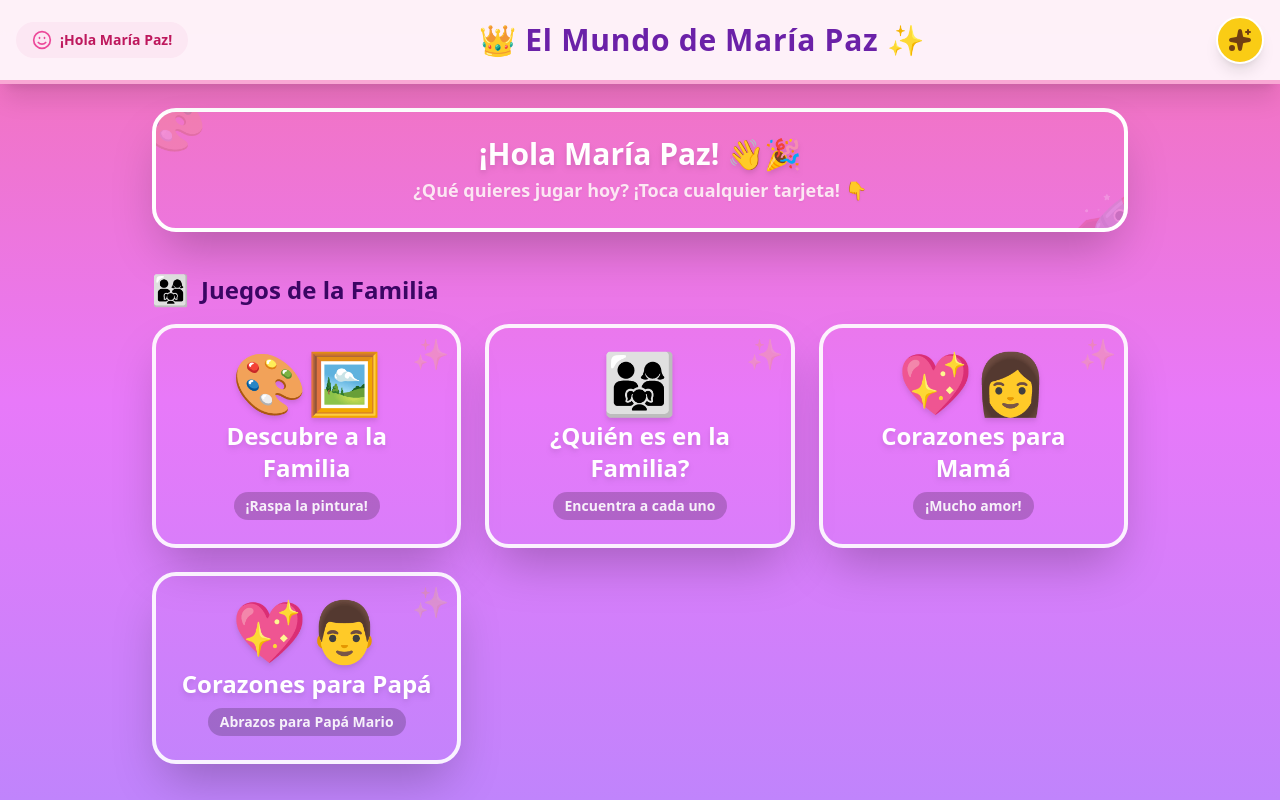
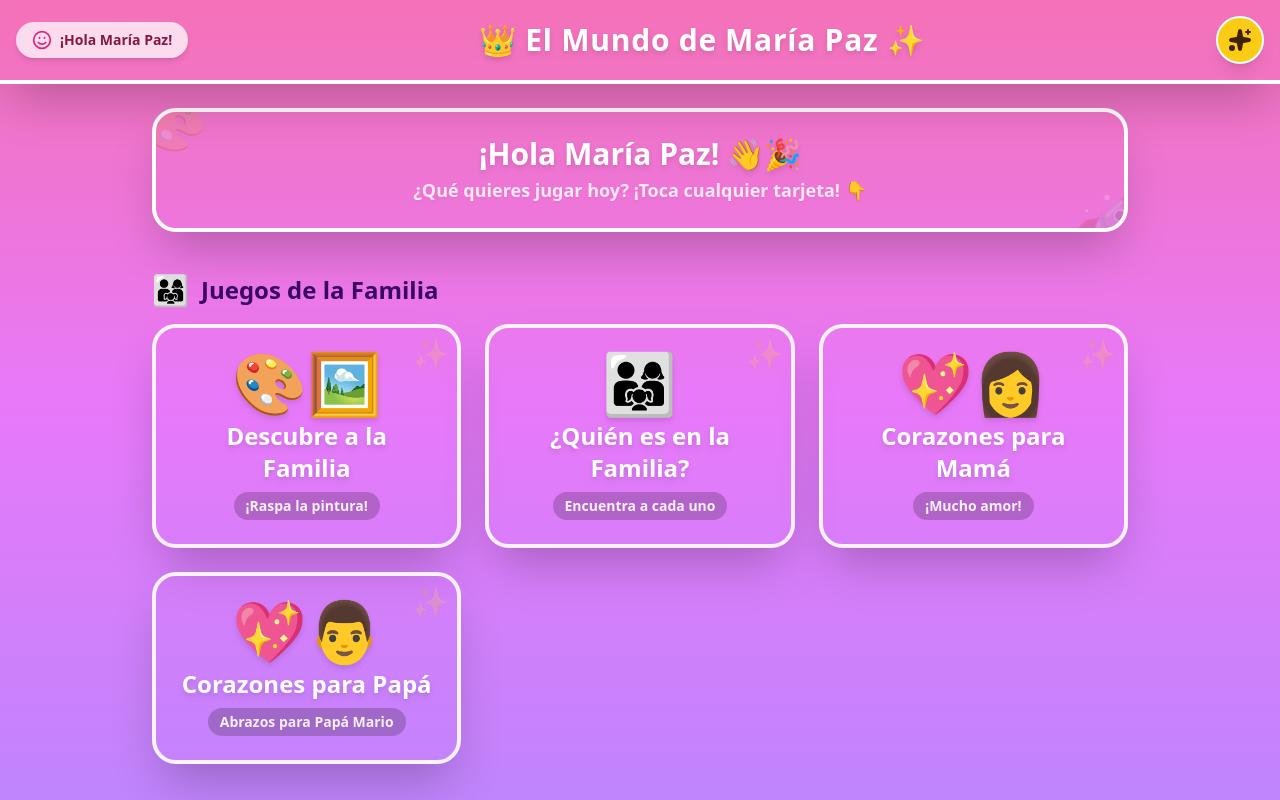
Before and after one commit to mariomarquesto/ElMundoDeMariaPaz, a React (Vite) app: page / in a window 1280 px wide. Shown: the top 800 px of the page. Built offline with nearby package versions, Linux system fonts and the light colour scheme.

Commit message:
subiendo Header

```diff
--- a/src/components/common/Header.jsx
+++ b/src/components/common/Header.jsx
@@ -3,27 +3,27 @@ import { Home, Sparkles, Smile } from 'lucide-react';
 
 export default function Header({ juegoActual, setJuegoActual, playSoundEffect, lanzarFiesta }) {
   return (
-    <header className="p-4 bg-white/90 backdrop-blur-md shadow-xl flex justify-between items-center sticky top-0 z-40 border-b-4 border-pink-300">
+    <header className="p-4 bg-linear-to-r from-pink-600 via-rose-500 to-fuchsia-600 backdrop-blur-md shadow-2xl flex justify-between items-center sticky top-0 z-40 border-b-4 border-white text-white">
       {juegoActual !== 'menu' ? (
         <button
           onClick={() => { setJuegoActual('menu'); playSoundEffect('pop'); }}
-          className="flex items-center gap-2 bg-linear-to-r from-pink-500 to-rose-500 text-white font-black text-lg px-5 py-2.5 rounded-full shadow-lg hover:scale-105 active:scale-95 transition border-2 border-white cursor-pointer"
+          className="flex items-center gap-2 bg-linear-to-r from-purple-600 to-pink-500 text-white font-black text-lg px-5 py-2.5 rounded-full shadow-lg hover:scale-105 active:scale-95 transition border-2 border-white cursor-pointer"
         >
           <Home className="w-6 h-6" /> Menú
         </button>
       ) : (
-        <div className="flex items-center gap-2 bg-pink-100 text-pink-700 px-4 py-2 rounded-full font-black text-sm">
-          <Smile className="w-5 h-5 text-pink-500" /> ¡Hola María Paz!
+        <div className="flex items-center gap-2 bg-pink-100/90 text-pink-900 px-4 py-2 rounded-full font-black text-sm shadow-md">
+          <Smile className="w-5 h-5 text-pink-600" /> ¡Hola María Paz!
         </div>
       )}
 
-      <h1 className="text-xl sm:text-2xl md:text-3xl font-black text-purple-800 tracking-wide text-center drop-shadow-xs flex items-center gap-2">
+      <h1 className="text-xl sm:text-2xl md:text-3xl font-black text-white tracking-wide text-center drop-shadow-md flex items-center gap-2">
         👑 <span className="hidden sm:inline">El Mundo de</span> María Paz ✨
       </h1>
 
       <button
         onClick={lanzarFiesta}
-        className="bg-yellow-400 text-yellow-900 p-2.5 rounded-full shadow-lg hover:scale-110 active:scale-90 transition border-2 border-white cursor-pointer"
+        className="bg-yellow-400 text-yellow-950 p-2.5 rounded-full shadow-lg hover:scale-110 active:scale-90 transition border-2 border-white cursor-pointer"
         title="¡Fiesta de confeti!"
       >
         <Sparkles className="w-6 h-6 fill-current" />
```
